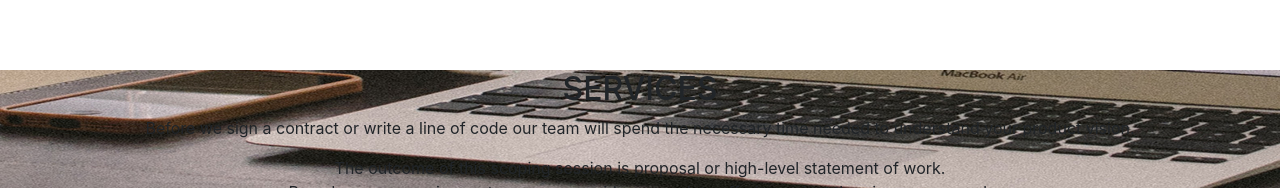
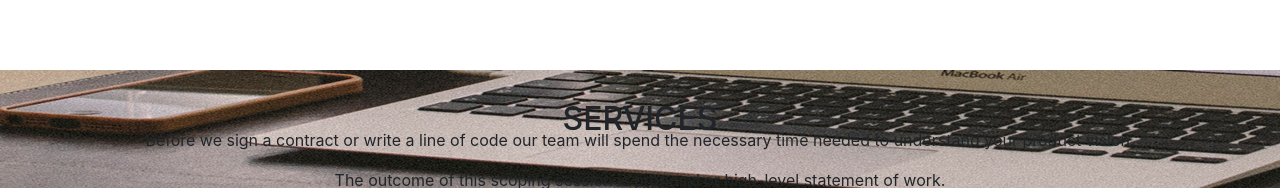
Before and after one commit to AnnabelMate/delani-studio, a plain HTML site: page index.html in a window 1280 px wide. Shown: the part 986-1174 px from the top of the page. Drawn offline with Linux system fonts and the light colour scheme; files whose address does not match are found by name.

Commit message:
add position,top, and margin to h2 in services id.

```diff
--- a/css/styles.css
+++ b/css/styles.css
@@ -34,6 +34,12 @@ body {
   height: 280px;
 }
 
+.services h2 {
+  position: relative;
+  top: 30px;
+  margin-bottom: 20px;
+}
+
 .show0,
 .show1,
 .show2 {
```
